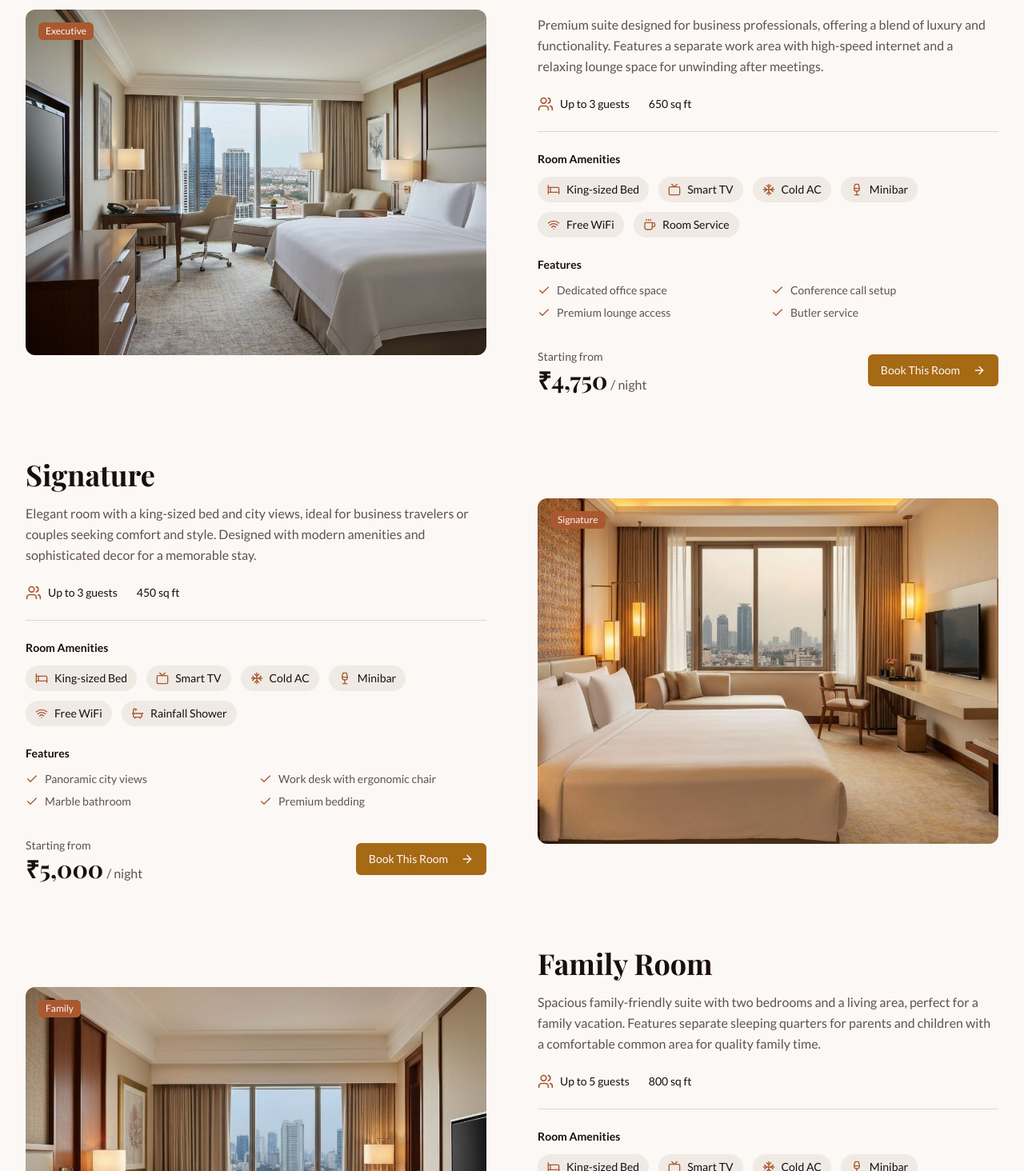
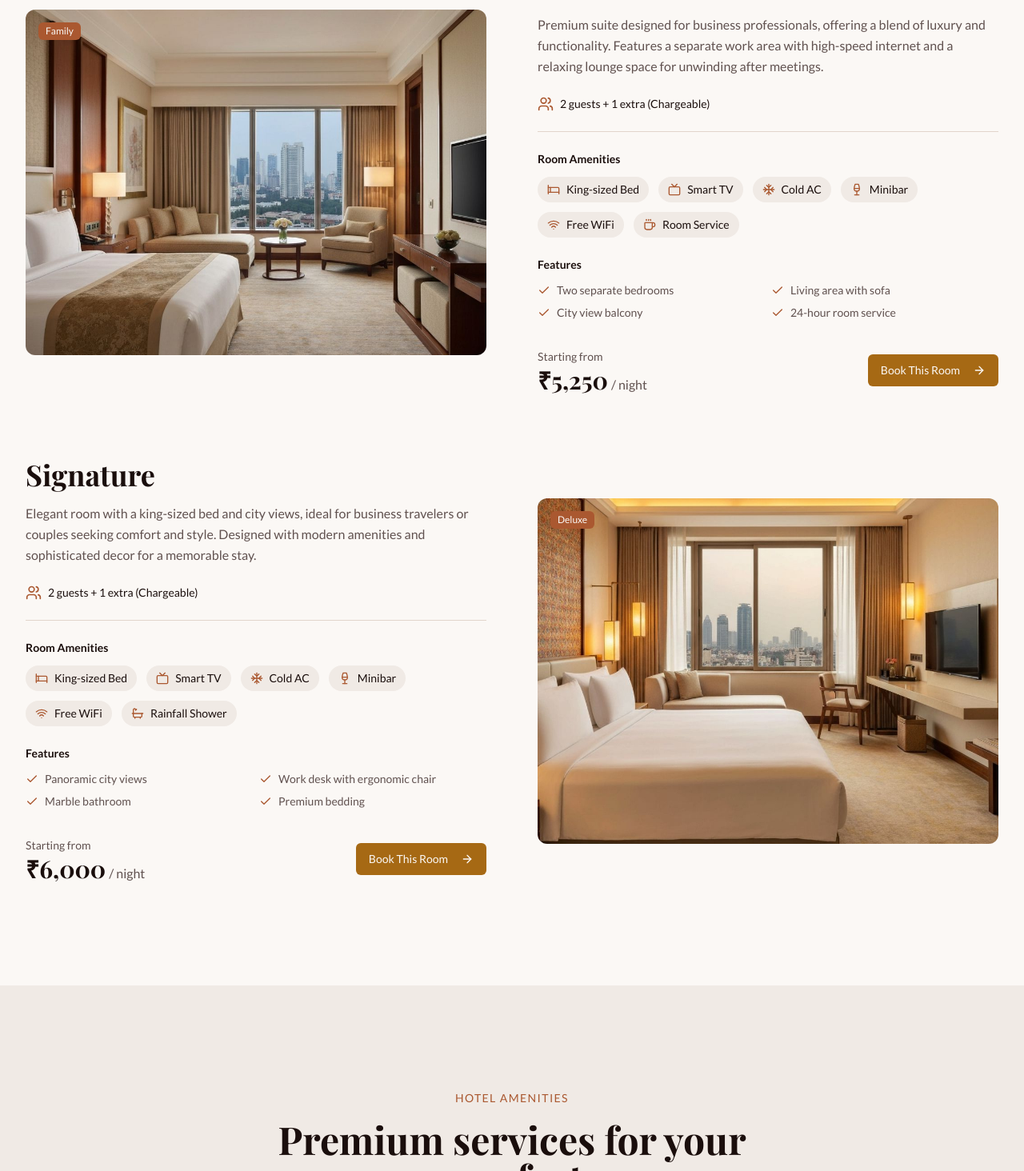
Before and after one commit to shamaayilahmed/shrivaibhav, a Next.js app: page /rooms in a window 1280 px wide. Shown: the part 566-2030 px from the top of the page at 80% size. Built offline with nearby package versions, Linux system fonts and the light colour scheme; a web font is replaced by a local one.

Commit message:
Update room details and pricing for family suite

```diff
--- a/components/rooms/rooms-list.tsx
+++ b/components/rooms/rooms-list.tsx
@@ -8,39 +8,41 @@ const rooms = [
   {
     id: 1,
     name: "Executive",
-    image: "/images/executive-suite.jpg",
+    image: "/images/family-suite.jpg",
     description: "Premium suite designed for business professionals, offering a blend of luxury and functionality. Features a separate work area with high-speed internet and a relaxing lounge space for unwinding after meetings.",
-    price: 4750,
-    badge: "Executive",
-    size: "650 sq ft",
-    guests: 3,
+    price: 5250,
+    badge: "Family",
+    // size: "650 sq ft",
+    guests: 2,
+    extra: 1,
     amenities: ["King-sized Bed", "Smart TV", "Cold AC", "Minibar", "Free WiFi", "Room Service"],
-    features: ["Dedicated office space", "Conference call setup", "Premium lounge access", "Butler service"],
+    features: ["Two separate bedrooms", "Living area with sofa", "City view balcony", "24-hour room service"],
   },
   {
     id: 2,
     name: "Signature",
     description: "Elegant room with a king-sized bed and city views, ideal for business travelers or couples seeking comfort and style. Designed with modern amenities and sophisticated decor for a memorable stay.",
     image: "/images/deluxe-room.jpg",
-    price: 5000,
-    badge: "Signature",
-    size: "450 sq ft",
-    guests: 3,
+    price: 6000,
+    badge: "Deluxe",
+    // size: "450 sq ft",
+    guests: 2,
+    extra: 1,
     amenities: ["King-sized Bed", "Smart TV", "Cold AC", "Minibar", "Free WiFi", "Rainfall Shower"],
     features: ["Panoramic city views", "Work desk with ergonomic chair", "Marble bathroom", "Premium bedding"],
   },
-  {
-    id: 3,
-    name: "Family Room",
-    description: "Spacious family-friendly suite with two bedrooms and a living area, perfect for a family vacation. Features separate sleeping quarters for parents and children with a comfortable common area for quality family time.",
-    image: "/images/family-suite.jpg",
-    price: 9999,
-    badge: "Family",
-    size: "800 sq ft",
-    guests: 5,
-    amenities: ["King-sized Bed", "Smart TV", "Cold AC", "Minibar", "Free WiFi", "Espresso Machine"],
-    features: ["Two separate bedrooms", "Living area with sofa", "City view balcony", "24-hour room service"],
-  },
+  // {
+  //   id: 3,
+  //   name: "Family Room",
+  //   description: "Spacious family-friendly suite with two bedrooms and a living area, perfect for a family vacation. Features separate sleeping quarters for parents and children with a comfortable common area for quality family time.",
+  //   image: "/images/executive-suite.jpg",
+  //   price: 9999,
+  //   badge: "Business",
+  //   size: "800 sq ft",
+  //   guests: 5,
+  //   amenities: ["King-sized Bed", "Smart TV", "Cold AC", "Minibar", "Free WiFi", "Espresso Machine"],
+  //   features: ["Dedicated office space", "Conference call setup", "Premium lounge access", "Butler service"],
+  // },
 ]
 
 const amenityIcons: Record<string, typeof Bed> = {
@@ -96,11 +98,11 @@ export function RoomsList() {
                 <div className="flex flex-wrap gap-6 mb-6 pb-6 border-b border-border">
                   <div className="flex items-center gap-2">
                     <Users className="h-5 w-5 text-accent" />
-                    <span className="text-sm text-foreground">Up to {room.guests} guests</span>
+                    <span className="text-sm text-foreground">{room.guests} guests + {room.extra} extra (Chargeable)</span>
                   </div>
-                  <div className="flex items-center gap-2">
+                  {/* <div className="flex items-center gap-2">
                     <span className="text-sm text-foreground">{room.size}</span>
-                  </div>
+                  </div> */}
                 </div>
 
                 {/* Amenities */}
```
